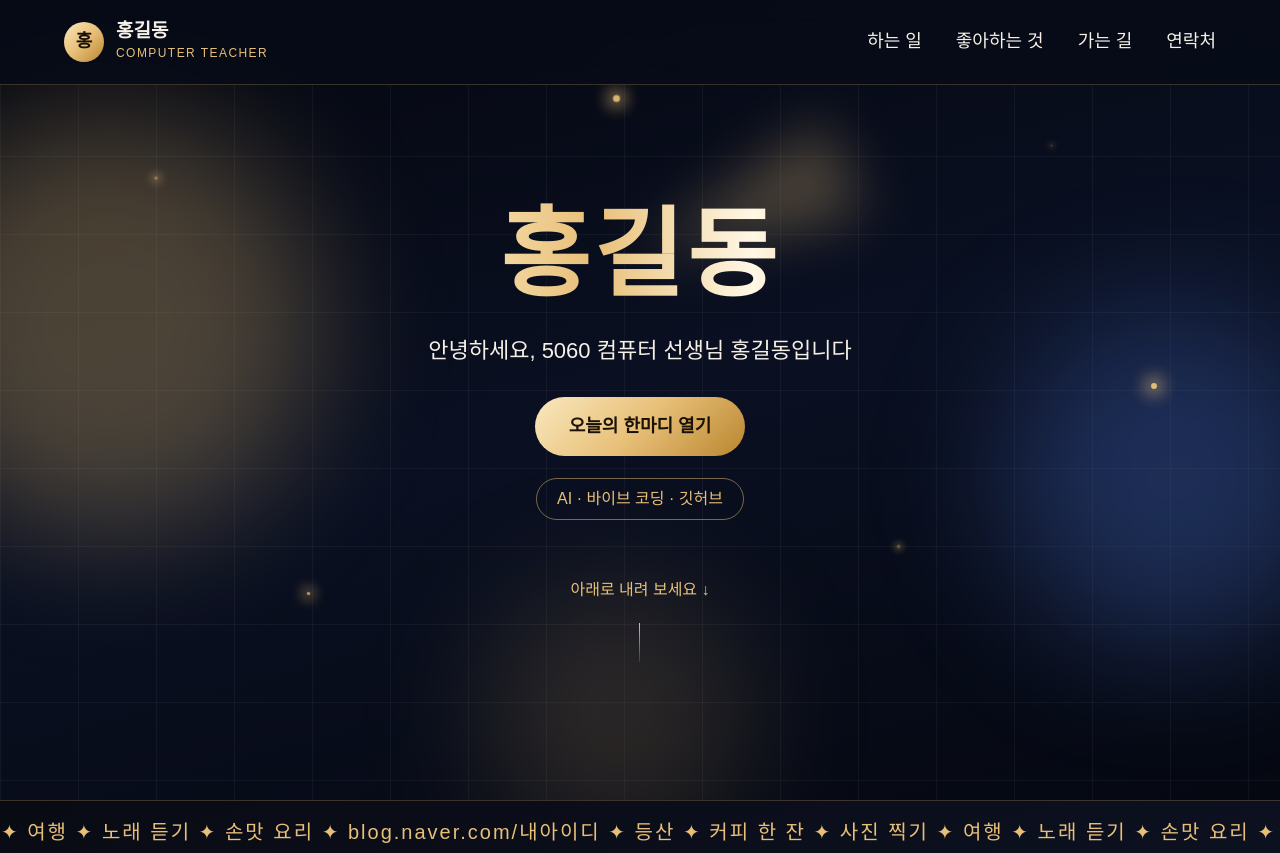
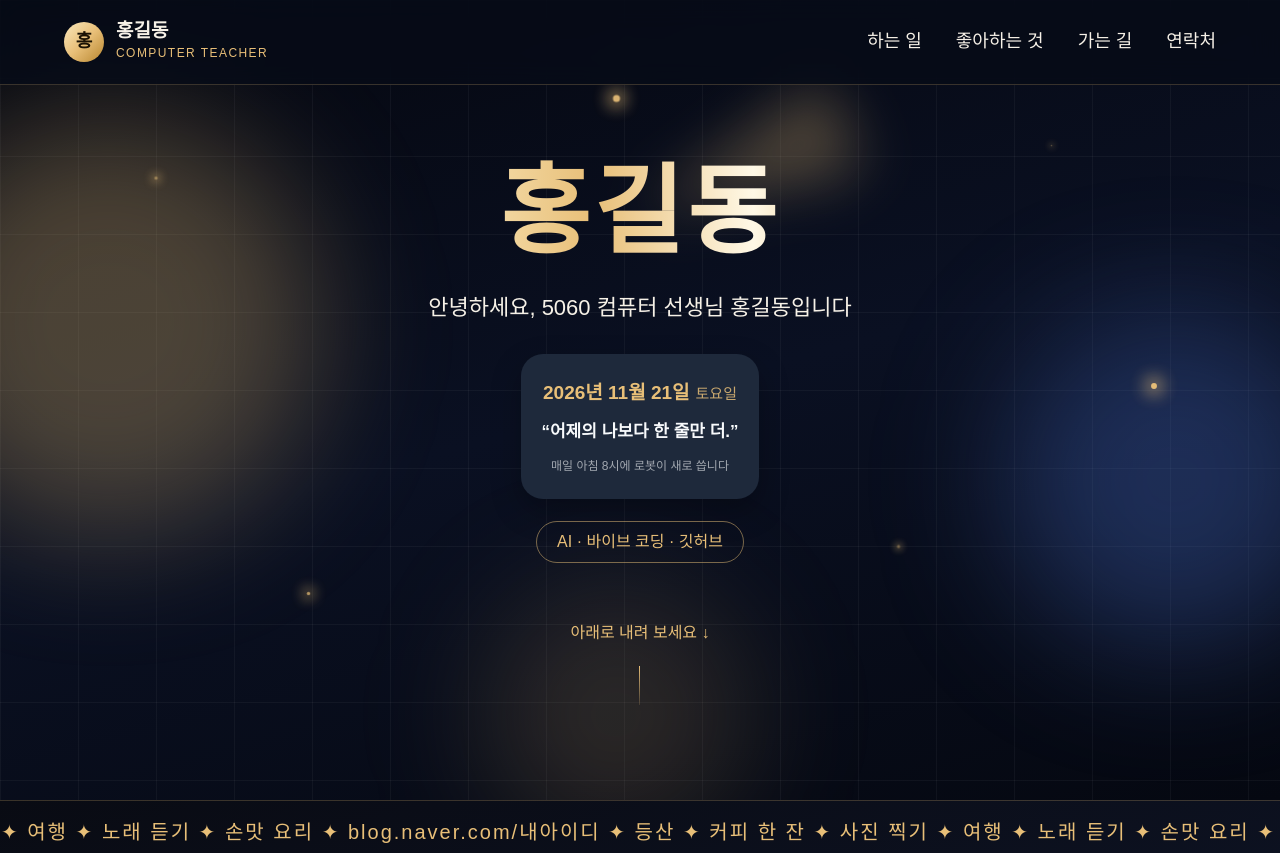
Before and after one commit to cheon-bosik/myintro2, a plain HTML site: page index.html in a window 1280 px wide. Shown: the top 853 px of the page. Drawn offline with Linux system fonts and the light colour scheme.

Commit message:
index.html 수정본 업로드

```diff
--- a/index.html
+++ b/index.html
@@ -152,7 +152,11 @@ footer b{color:var(--gold);font-size:20px}
 }
 @media(prefers-reduced-motion:reduce){*{animation-duration:0s!important}}
 
-.today-btn{display:inline-block;margin-top:26px;padding:14px 34px;font-size:18px;font-weight:700;color:#1a1204;background:linear-gradient(135deg,#f9e8bd,#e8bf78 50%,#b8862f);border-radius:999px}
+.today-slot{margin:26px auto 0;max-width:420px;padding:22px 20px;border-radius:22px;background:#1e293b;color:#f8fafc;text-align:center;box-shadow:0 12px 30px rgba(0,0,0,.28)}
+.ts-date{font-size:19px;font-weight:700;color:#e8bf78}
+.ts-date span{font-size:15px;font-weight:500;opacity:.85;margin-left:6px}
+.ts-quote{margin-top:10px;font-size:17px;font-weight:600;line-height:1.5}
+.ts-foot{margin-top:12px;font-size:12px;opacity:.6}
 </style>
 </head>
 <body>
@@ -178,7 +182,7 @@ footer b{color:var(--gold);font-size:20px}
   <div class="title-wrap"><div class="rays"></div><h1 class="myname">홍길동</h1></div>
   <!-- 여기만 고치면 됩니다: 한 줄 인사 -->
   <p class="greet" id="greet">안녕하세요, 5060 컴퓨터 선생님 홍길동입니다</p>
-  <a class="today-btn" href="today.html" target="_blank" rel="noopener">오늘의 한마디 열기</a>
+  <div id="todaySlot" class="today-slot">오늘의 한마디를 불러오는 중…</div>
   <span class="tag">AI · 바이브 코딩 · 깃허브</span>
   <div class="scroll-hint">아래로 내려 보세요 ↓<i></i></div>
 </div>
@@ -327,5 +331,15 @@ $("box").addEventListener("touchend", e => {
   if(Math.abs(dx) > 40) go(dx < 0 ? 1 : -1);
 });
 </script>
+<script>
+fetch('today.html').then(r=>r.text()).then(t=>{
+  const d=new DOMParser().parseFromString(t,'text/html');
+  const q=c=>{const e=d.querySelector('.'+c);return e?e.textContent.trim():'';};
+  document.getElementById('todaySlot').innerHTML=
+    '<div class="ts-date">'+q('date')+'<span>'+q('day')+'</span></div>'+
+    '<div class="ts-quote">'+q('quote')+'</div>'+
+    '<div class="ts-foot">매일 아침 8시에 로봇이 새로 씁니다</div>';
+}).catch(()=>{document.getElementById('todaySlot').style.display='none';});
+</script>
 </body>
 </html>
```
